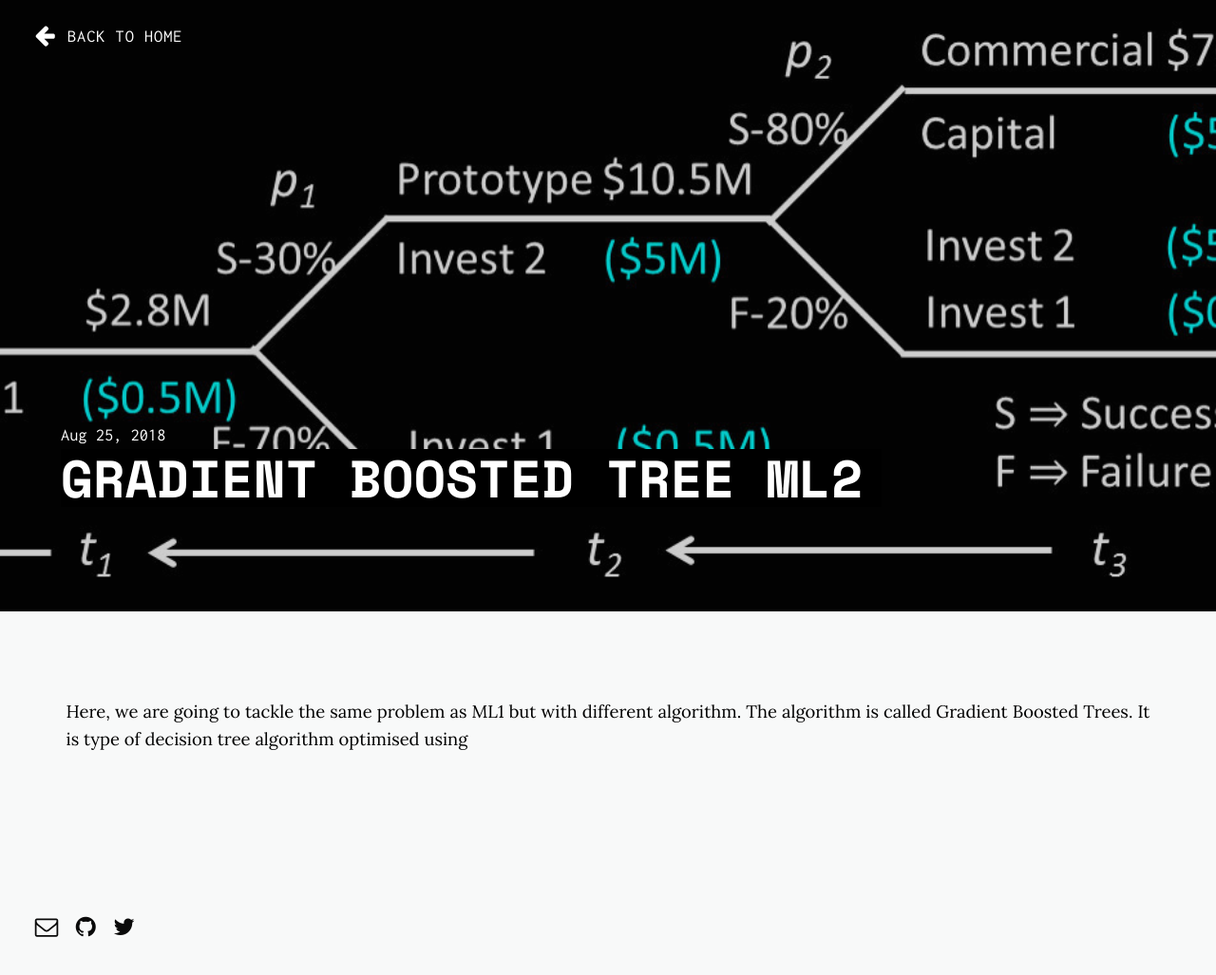
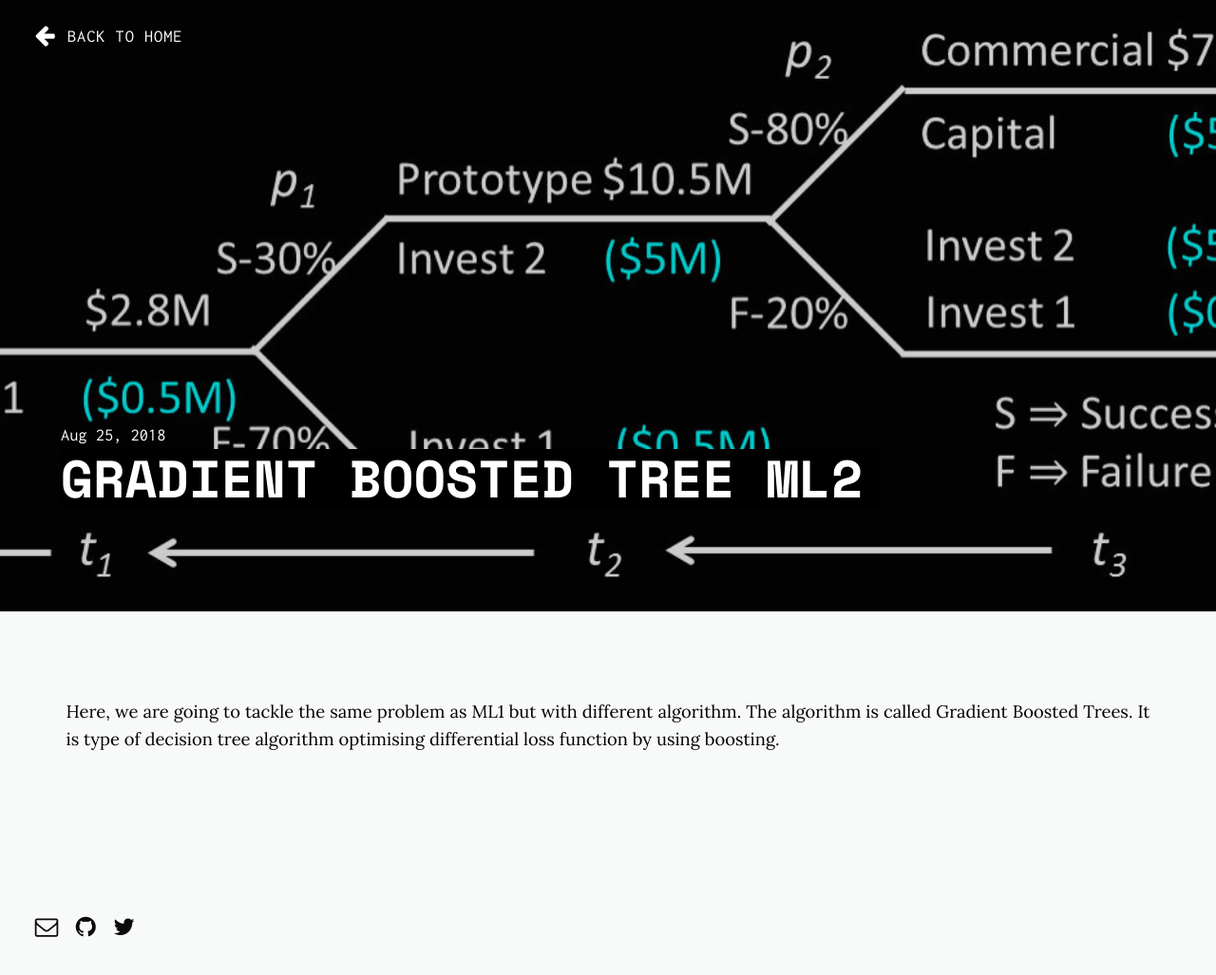
Before and after one commit to daftengineer/daftengineer.github.io, a Jekyll site: the page built from _posts/2018-08-25-fraud-detection-using-GBT.markdown, in a window 1280 px wide. Shown: the whole page at 95% size. Built offline with Jekyll 4.4.1, drawn with Linux system fonts in a browser that asks for light colours; nearby versions of some CDN libraries.

Commit message:
Update 2018-08-25-fraud-detection-using-GBT.markdown

```diff
--- a/_posts/2018-08-25-fraud-detection-using-GBT.markdown
+++ b/_posts/2018-08-25-fraud-detection-using-GBT.markdown
@@ -8,7 +8,7 @@ image-sm: https://daftengineer.github.io/media_assets/Fraud2.jpg
 ---
 
 <div style="color:black;"><p></p>
-<p style="text-align:justify;">Here, we are going to tackle the same problem as ML1 but with different algorithm. The algorithm is called Gradient Boosted Trees. It is type of decision tree algorithm optimised using </p>
+<p style="text-align:justify;">Here, we are going to tackle the same problem as ML1 but with different algorithm. The algorithm is called Gradient Boosted Trees. It is type of decision tree algorithm optimising differential loss function by using boosting.</p>
 <p style="text-align:justify;"></p>
 <p>&nbsp;</p>
 </div>
```
